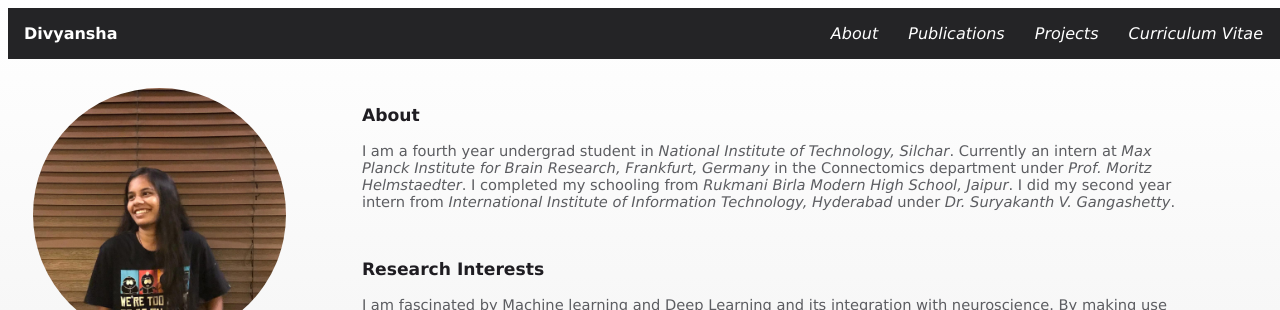
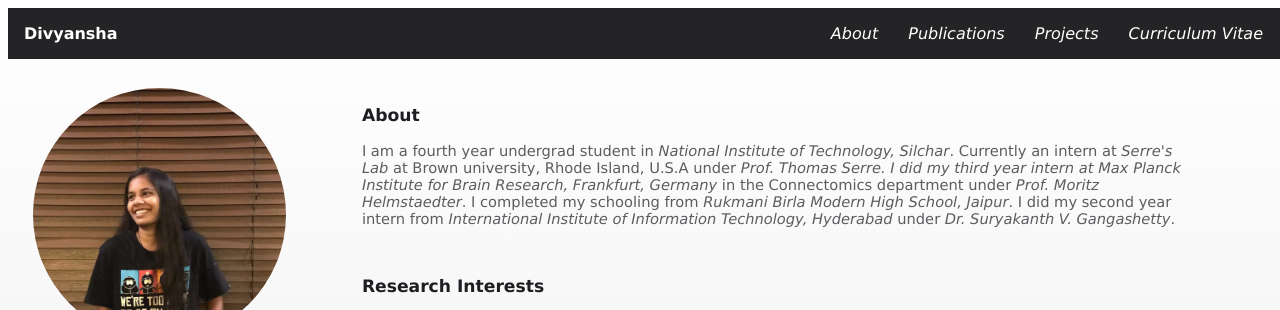
Before and after one commit to divyansha1115/divyansha1115.github.io, a plain HTML site: page index.html in a window 1280 px wide. Shown: the top 310 px of the page. Drawn offline with Linux system fonts and the light colour scheme.

Commit message:
Update index.html

```diff
--- a/index.html
+++ b/index.html
@@ -3,7 +3,7 @@
 <head><meta http-equiv="Content-Type" content="text/html; charset=UTF-8">
     <meta name="viewport" content="width=device-width, initial-scale=1.0">
 	<meta name="author" content="Divyansha Ms">
-	<meta name="keywords" content="Divyansha Ms,Divyansha,Ms Divyansha,Divyansha Ms NIT silchar,divyansha1115@gmail.com,Divyansha silchar,Divyansha Max planck, divyansha1115">
+	<meta name="keywords" content="Divyansha Ms,Divyansha,Ms Divyansha,Divyansha Ms NIT silchar,divyansha1115@gmail.com,Divyansha silchar,Divyansha Max planck,Divyansha Brown, divyansha1115">
 
 
 	<meta name="description" content="Personal and professional website for Divyansha, Btech student at National Institute of Technology, Silchar">
@@ -53,7 +53,8 @@
 		<div class="right_column">
 
 				<h3>About</h3>
-				<p>I am a fourth year undergrad student in <a href="http://www.nits.ac.in/">National Institute of Technology, Silchar</a>. Currently an intern at <a href="https://brain.mpg.de/research/helmstaedter-department.html">Max Planck Institute for Brain Research, Frankfurt, Germany</a> in the Connectomics department under <a href="https://scholar.google.co.in/citations?user=MPE5hLMAAAAJ&hl=en">Prof. Moritz Helmstaedter</a>. I completed my schooling from <a href="https://rbmhsjaipur.edu.in/">Rukmani Birla Modern High School, Jaipur</a>. I did my second year intern from <a href="https://www.iiit.ac.in/">International Institute of Information Technology, Hyderabad</a> under <a href="https://www.iiit.ac.in/people/faculty/svg/">Dr. Suryakanth V. Gangashetty</a>.</p>
+				<p>I am a fourth year undergrad student in <a href="http://www.nits.ac.in/">National Institute of Technology, Silchar</a>. Currently an intern at <a href="https://serre-lab.clps.brown.edu/">
+					Serre's Lab</a> at Brown university, Rhode Island, U.S.A under <a href="https://scholar.google.com/citations?user=kZlPW4wAAAAJ&hl=en">Prof. Thomas Serre. I did my third year intern at <a href="https://brain.mpg.de/research/helmstaedter-department.html">Max Planck Institute for Brain Research, Frankfurt, Germany</a> in the Connectomics department under <a href="https://scholar.google.co.in/citations?user=MPE5hLMAAAAJ&hl=en">Prof. Moritz Helmstaedter</a>. I completed my schooling from <a href="https://rbmhsjaipur.edu.in/">Rukmani Birla Modern High School, Jaipur</a>. I did my second year intern from <a href="https://www.iiit.ac.in/">International Institute of Information Technology, Hyderabad</a> under <a href="https://www.iiit.ac.in/people/faculty/svg/">Dr. Suryakanth V. Gangashetty</a>.</p>
 				<br>
 
 
```
